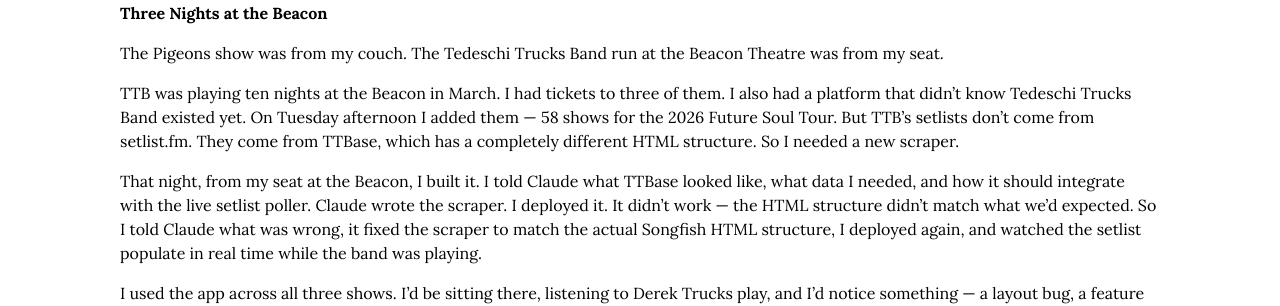
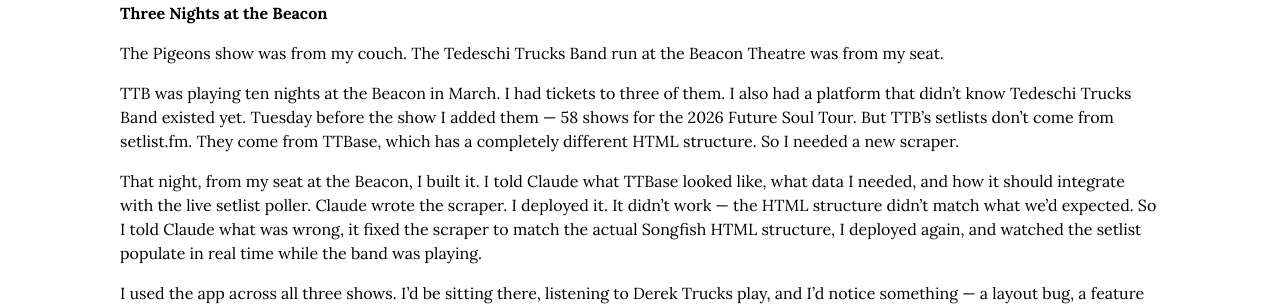
Before and after one commit to cmeiklejohn/cmeiklejohn.github.io, a Jekyll site: the page built from _posts/2026-03-20-what-building-with-claude-actually-looks-like.markdown, in a window 1280 px wide and 900 px high, scrolled down 2594 px. Shown: the part 177-483 px from the top of the window. Built offline with Jekyll 4.4.1, drawn with Linux system fonts in a browser that asks for light colours; some web fonts are replaced.

Commit message:
Minor wording fix: tuesday before the show
Co-Authored-By: Claude Opus 4.6 (1M context) <noreply@anthropic.com>

```diff
--- a/_posts/2026-03-20-what-building-with-claude-actually-looks-like.markdown
+++ b/_posts/2026-03-20-what-building-with-claude-actually-looks-like.markdown
@@ -86,7 +86,7 @@ I still write tests for the things that matter to me — the tricky integration
 
 The Pigeons show was from my couch. The Tedeschi Trucks Band run at the Beacon Theatre was from my seat.
 
-TTB was playing ten nights at the Beacon in March. I had tickets to three of them. I also had a platform that didn't know Tedeschi Trucks Band existed yet. On Tuesday afternoon I added them — 58 shows for the 2026 Future Soul Tour. But TTB's setlists don't come from setlist.fm. They come from TTBase, which has a completely different HTML structure. So I needed a new scraper.
+TTB was playing ten nights at the Beacon in March. I had tickets to three of them. I also had a platform that didn't know Tedeschi Trucks Band existed yet. Tuesday before the show I added them — 58 shows for the 2026 Future Soul Tour. But TTB's setlists don't come from setlist.fm. They come from TTBase, which has a completely different HTML structure. So I needed a new scraper.
 
 That night, from my seat at the Beacon, I built it. I told Claude what TTBase looked like, what data I needed, and how it should integrate with the live setlist poller. Claude wrote the scraper. I deployed it. It didn't work — the HTML structure didn't match what we'd expected. So I told Claude what was wrong, it fixed the scraper to match the actual Songfish HTML structure, I deployed again, and watched the setlist populate in real time while the band was playing.
 
```
